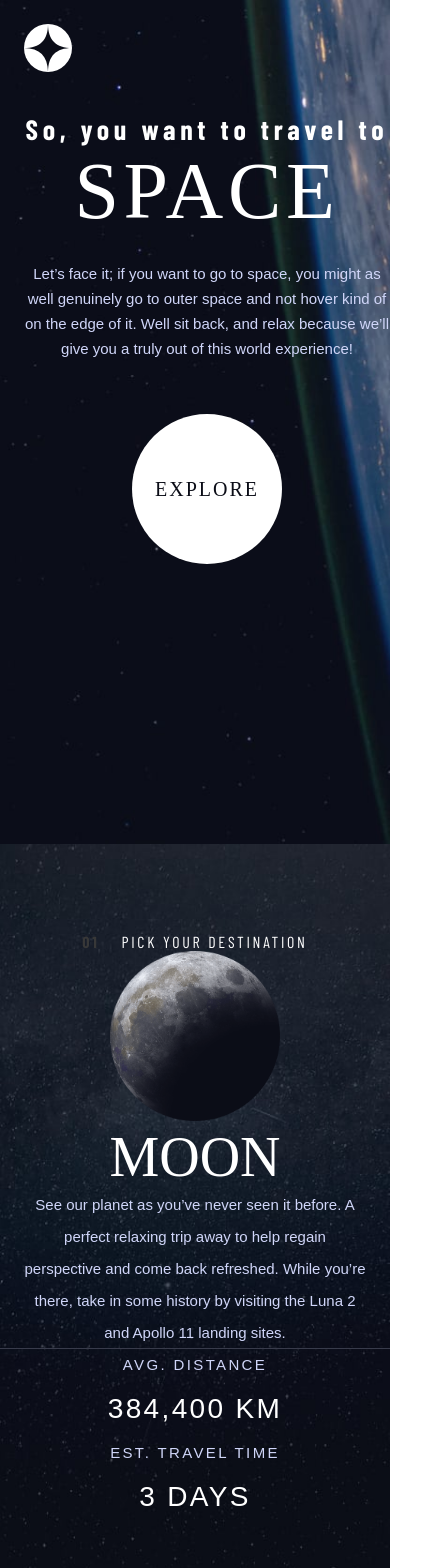
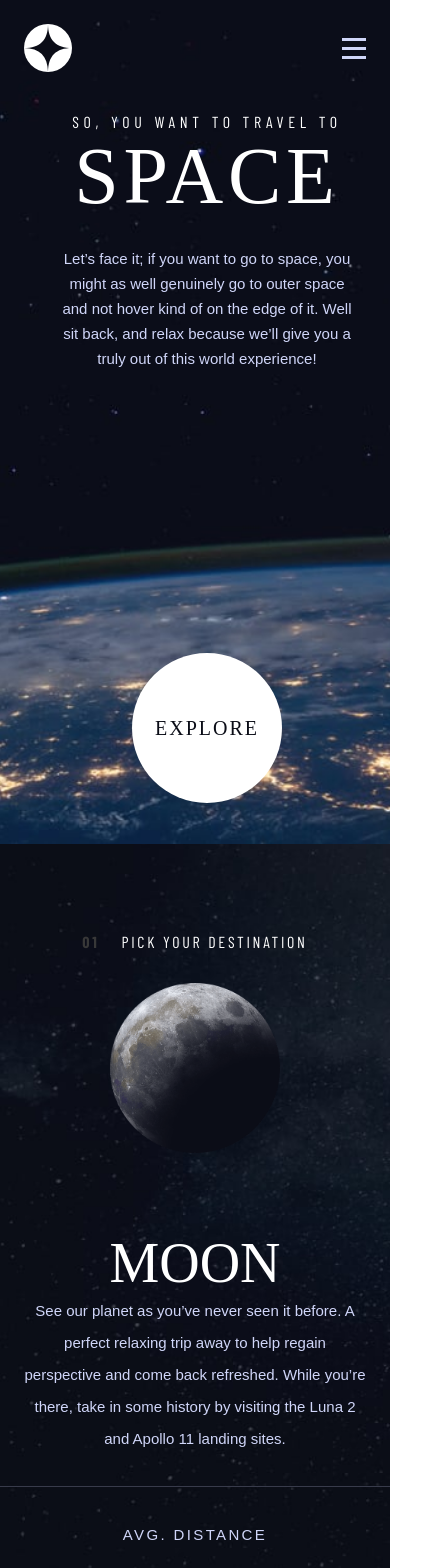
Before and after one commit to LucasTchitdjian/Tourisme_spacial, a React (Create React App) app: page / in a window 390 px wide. Shown: the top 1568 px of the page, 432 px wide, since content can reach past the window. Built offline with nearby package versions, Linux system fonts and the light colour scheme; the HTML template or start-up script is replaced by a standard one; a web font is replaced by a local one.

Commit message:
finished smartphone responsive now started tablet mode

```diff
--- a/src/App.css
+++ b/src/App.css
@@ -31,3 +31,15 @@
     flex-direction: column;
     justify-content: center;
   }
+
+  @media screen and (max-width: 1064px) {
+    .home-background {
+      background-image: url('./assets/home/background-home-tablet.jpg');
+    }
+  }
+
+  @media screen and (max-width: 450px) {
+    .home-background {
+      background-image: url('./assets/home/background-home-mobile.jpg');
+    }
+  }
--- a/src/Components/Crew.css
+++ b/src/Components/Crew.css
@@ -78,14 +78,72 @@
     height: auto;
 }
 
+@media screen and (max-width: 1064px) {
+    .crew-item {
+        background-image: url('../assets/crew/background-crew-tablet.jpg');
+        background-size: cover;
+        background-position: center;
+    }
+}
+
 @media screen and (max-width: 450px) {
-    .crew-item .container {
+    .crew-item {
+        background-image: url('../assets/crew/background-crew-mobile.jpg');
+        background-size: cover;
+        background-position: center;
+    }
+    .crew-item > h1 {
+        font-size: 16px;
+        text-align: center;
+        padding: 0;
+        padding-top: 88px;
+        padding-left: 105px;
+        padding-right: 104px;
+        padding-bottom: 32px;
+    }
+
+    .crew-item .left {
         display: flex;
         flex-direction: column;
         align-items: center;
+        justify-content: center;
+    }
+
+    .crew-item .right {
+        flex-grow: 1;
+        border-bottom: 1px solid #383B4B;
+        margin: 0 24px;
+    }
+
+    .crew-item .left .buttons {
+        order: -1;
+    }
+
+    .crew-item .left > h2 {
+        font-size: 16px;
+    }
+    .crew-item .left > h3 {
+        font-size: 24px;
+    }
+    .crew-description {
+        font-size: 15px;
+        text-align: center;
+        width: 80%;
+        padding-bottom: 79px;
+    }
+    .crew-item .container {
+        display: flex;
+        flex-direction: column-reverse;
+        align-items: stretch;
+        text-align: center;
     }
     .crew-item .right > img {
-        width: 180px;
-        height: 222px;
+        width: auto;
+        height: 223px;
+    }
+
+    .crew-item .buttons {
+        padding-top: 32px;
+        padding-bottom: 32px;
     }
 }
--- a/src/Components/Destination.css
+++ b/src/Components/Destination.css
@@ -98,9 +98,21 @@
     font-weight: 400;
 }
 
+@media screen and (max-width: 1064px) {
+    .destination-item {
+        height: 100vh;
+        background-image: url('../assets/destination/background-destination-tablet.jpg');
+        background-size: cover;
+        background-position: center;
+    }
+}
+
 @media screen and (max-width: 450px) {
     .destination-item {
         height: 100vh;
+        background-image: url('../assets/destination/background-destination-mobile.jpg');
+        background-size: cover;
+        background-position: center;
     }
     .destination-item > h1 {
         font-size: 16px;
@@ -108,6 +120,7 @@
         text-align: center;
         padding: 0;
         padding-top: 88px;
+        padding-bottom: 32px;
     }
 
     .destination-item .container {
@@ -120,7 +133,12 @@
     .destination-item .right {
         padding-left: 0;
     }
-    .left img {
+
+    .destination-item .left {
+        padding-bottom: 74px;
+    }
+
+    .destination-item .left img {
         width: 170px;
         height: 170px;
     }
@@ -128,11 +146,23 @@
         font-size: 56px;
         text-align: center;
     }
+
+    .destination-description {
+        padding: 0;
+        padding-bottom: 32px;
+        padding-left: 24px;
+        padding-right: 24px;
+    }
+
+    .distance {
+        padding-top: 32px;
+    }
+
     .destination-item .right p {
         font-size: 15px;
         text-align: center;
-        padding: 0 24px;
     }
+
     .destination-features {
         flex-direction: column;
         gap: 0;
--- a/src/Components/Header.css
+++ b/src/Components/Header.css
@@ -65,11 +65,72 @@ header .logo::after {
     font-weight: bold;
 }
 
+.hamburger-menu {
+    display: none;
+}
+
+@media screen and (max-width: 1064px){
+
+    header {
+        margin-left: 39px;
+        padding-top: 24px;
+        align-items: flex-start;
+    }
+
+    .menu {
+        margin: 0;
+    }
+    .hero .left h1 {
+        font-size: 20px;
+        letter-spacing: 3.38px;
+        text-transform: uppercase;
+        font-weight: 400;
+        text-align: center;
+    }
+
+    .hero .left h1 strong {
+        font-size: 150px;
+    }
+
+    .hero .left p {
+        font-size: 16px;
+        text-align: center;
+    }
+
+    .hero .right a {
+        padding: 103px 42px;
+    }
+
+    .menu ul {
+        align-items: flex-start;
+        padding:2rem 0;
+    }
+
+    .menu li span {
+        display: none;
+    }
+
+    .hero ul {
+        gap: 37px;
+    }
+}
+
 @media screen and (max-width: 450px){
+    .menu {
+        display: none;
+    }
     .menu ul li, .menu ul li span {
         display: none;
     }
     header .logo::after {
         display: none;
     }
+    .hamburger-menu {
+        display: block;
+        cursor: pointer;
+    }
+    .hamburger-menu > svg {
+        width: 24px;
+        height: 21px;
+    }
 }
--- a/src/Components/Header.jsx
+++ b/src/Components/Header.jsx
@@ -14,6 +14,11 @@ export function Header() {
                     <li><span>03</span> TECHNOLOGY</li>
                 </ul>
             </div>
+            <div className="hamburger-menu">
+                <ul>
+                    <li><svg xmlns="http://www.w3.org/2000/svg" width="24" height="21"><g fill="#D0D6F9" fill-rule="evenodd"><path d="M0 0h24v3H0zM0 9h24v3H0zM0 18h24v3H0z" /></g></svg></li>
+                </ul>
+            </div>
         </header>
     )
 }
--- a/src/Components/Hero.css
+++ b/src/Components/Hero.css
@@ -21,7 +21,7 @@
     max-width: 445px;
 }
 
-.left h1 {
+.hero .left h1 {
      font-size: 28px;
      letter-spacing: 4.72px;
      padding-bottom: 24px;
@@ -57,12 +57,25 @@
     border-radius: 50%;
 }
 
+@media screen and (max-width: 1064px){
+
+    .hero {
+        padding-left: 159px;
+    }
+
+    .hero section {
+        padding-top: 106px;
+        flex-direction: column;
+    }
+}
+
 @media screen and (max-width: 450px) {
     header {
         padding-top: 24px;
-        align-items: flex-start;
+        align-items: center;
         margin: 0;
         padding-left: 24px;
+        padding-right: 24px;
     }
     .hero {
         padding-top: 112px;
@@ -70,10 +83,19 @@
         display: block;
         height: 100vh;
     }
+    .hero .left h1 {
+        font-size: 16px;
+        text-transform: uppercase;
+        font-weight: 400;
+    }
+    .hero .left h1 strong {
+        padding-bottom: 16px;
+        font-size: 80px;
+    }
     .hero section {
         display: flex;
         flex-direction: column;
-        gap: 0;
+        gap: 1;
         padding: 0;
     }
 
@@ -92,12 +114,11 @@
         padding: 64px 23px;
         font-size: 20px;
     }
+    .hero .left {
+        width: 80%;
+    }
     .hero .left p {
         line-height: 25px;
         font-size: 15px;
     }
-    .left h1 strong {
-        font-size: 80px;
-        padding: 16px 0;
-    }
 }
--- a/src/Components/Technology.css
+++ b/src/Components/Technology.css
@@ -104,18 +104,76 @@
     font-weight: 400;
 }
 
+@media screen and (max-width: 1064px) {
+    .technology-item {
+        background-image: url('../assets/technology/background-technology-tablet.jpg');
+        background-size: cover;
+        background-position: center;
+        height: auto;
+    }
+}
+
 @media screen and (max-width: 450px) {
+    .technology-item {
+        background-image: url('../assets/technology/background-technology-mobile.jpg');
+        background-size: cover;
+        background-position: center;
+        height: auto;
+    }
+    .technology-item > h1 {
+        font-size: 16px;
+        padding: 0;
+        padding-top: 88px;
+        padding-bottom: 32px;
+        text-align: center  ;
+    }
+    .technology-item .techno-infos > h3 {
+        font-size: 24px;
+    }
+
     .technology-item .container {
         display: flex;
-        flex-direction: column;
-        align-items: center;
+        flex-direction: column-reverse;
+        align-items: stretch;
     }
     .technology-item .left {
         display: flex;
         flex-direction: column;
-        align-items: center;
+        align-items: stretch;
+        padding: 0;
     }
     .technology-item .left .numbers {
         flex-direction: row;
+        align-items: center;
+        justify-content: center;
+    }
+    .technology-item .left p {
+        text-align: center;
+        font-size: 15px;
+        max-width: 327px;
+        margin-left: auto;
+        margin-right: auto;
+    }
+
+    .technology-item .right > img {
+        width: 100%;
+        height: 170px;
+        object-fit:cover; /* Ajoutez cette ligne */
+        padding: 0;
+        margin-bottom: 34px;
+    }
+
+    .technology-item .left .numbers button {
+        height: 40px;
+        width: 40px;
+        font-size: 16px;
+    }
+    .technology-item .techno-infos {
+        width: 100%;
+        text-align: center;
+        padding-bottom: 81px;
+    }
+    .technology-item .techno-infos span {
+        font-size: 14px;
     }
 }
```
